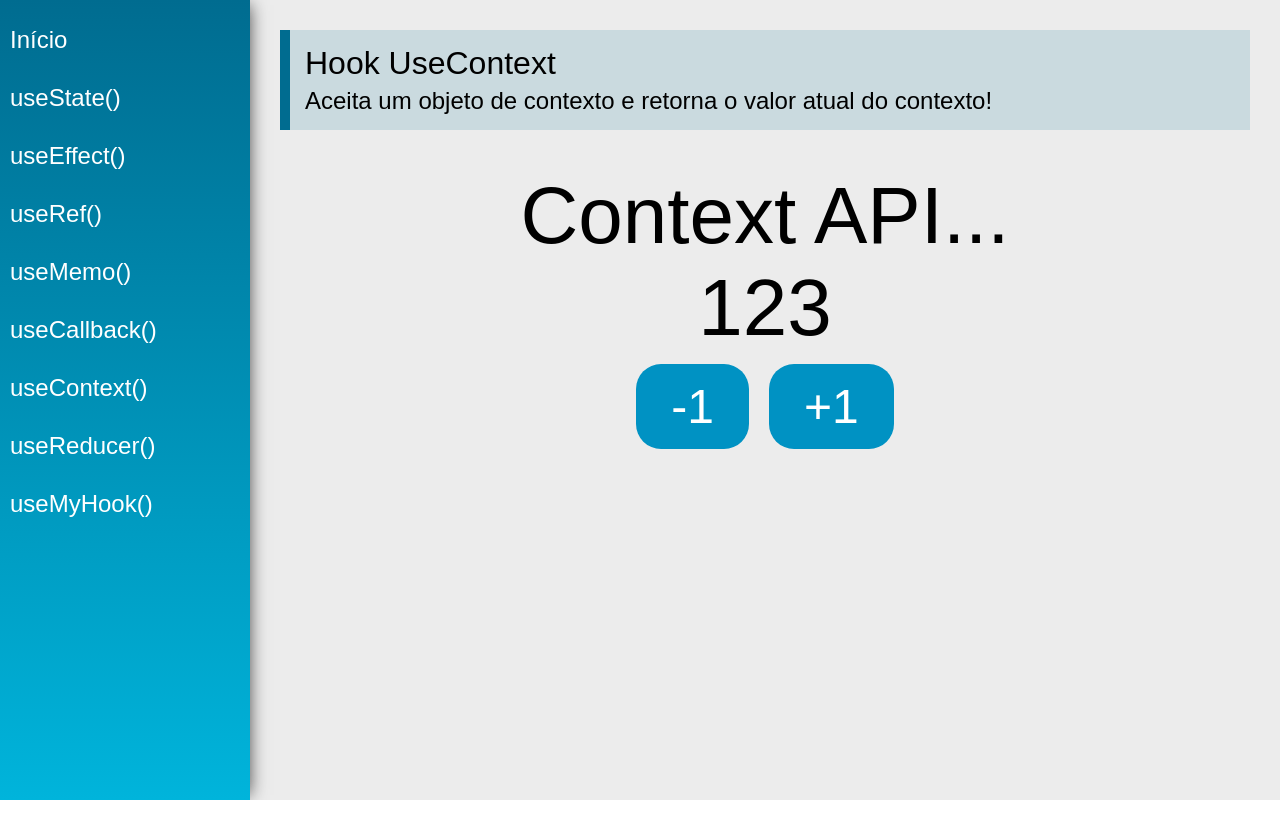
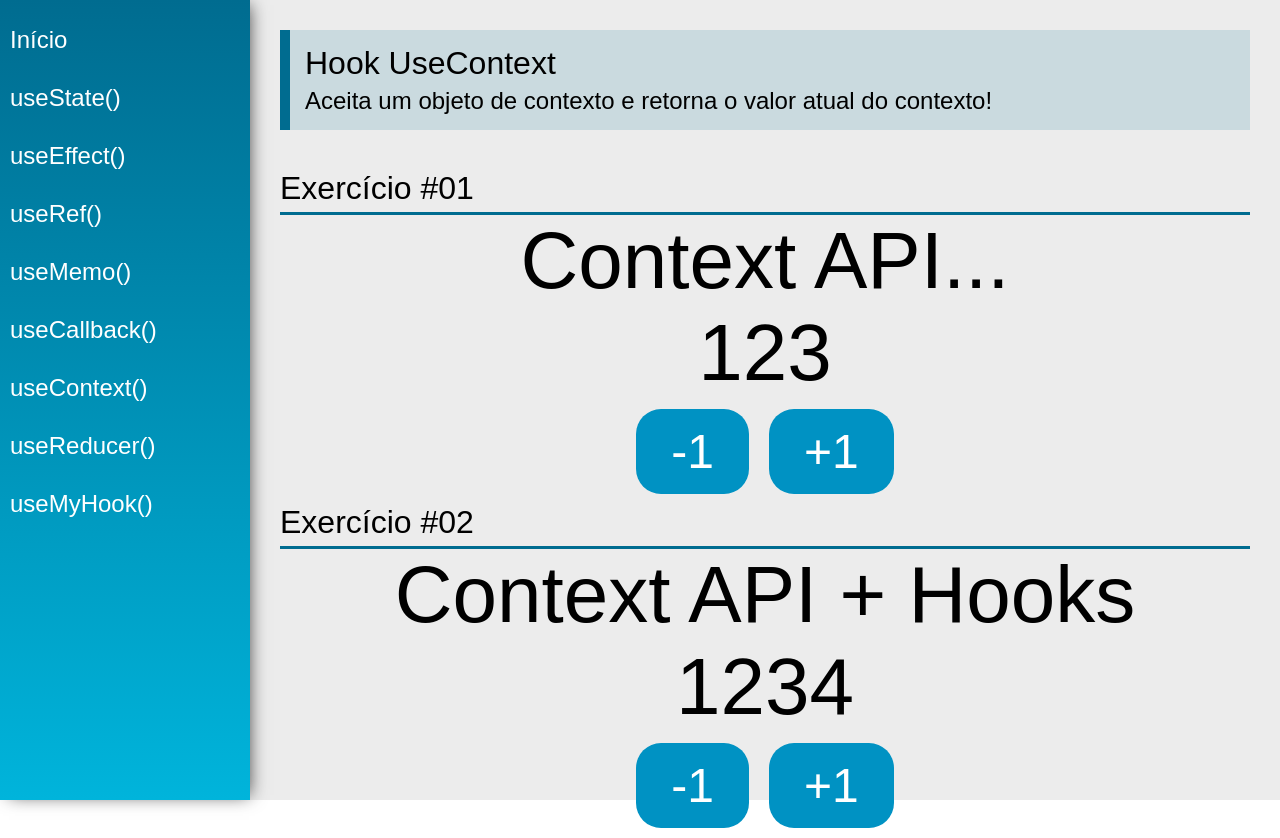
Before and after one commit to brunobandelli/Learning_Hooks_React, a React (Create React App) app: page /useContext in a window 1280 px wide. Before the commit the page ends 800 px from the top, so only its background shows below. Built offline with nearby package versions, Linux system fonts and the light colour scheme.

Commit message:
useContext #02 Ok

```diff
--- /dev/null
+++ b/src/data/Store.jsx
@@ -0,0 +1,36 @@
+import React from "react";
+import { useState } from "react/cjs/react.development";
+
+const initialState = {
+    number: 1234,
+    text: 'Context API + Hooks'
+}
+
+export const AppContext = React.createContext(initialState)
+
+const Store = props => {
+
+    const [state, setState] = useState(initialState)
+
+    function updateState(key, value) {
+        setState({
+            ...state,
+            [key]: value
+        })
+    }
+
+    return (
+
+        <AppContext.Provider value={{
+            number: state.number,
+            text: state.text,
+            setNumber: n => updateState('number', n),
+            setText: t => updateState('text', t),
+            }}>
+            {props.children}
+        </AppContext.Provider>
+
+    )
+}
+
+export default Store
--- a/src/views/App.jsx
+++ b/src/views/App.jsx
@@ -8,19 +8,24 @@
 import DataContext, { data } from '../data/DataContext'
 import { useState } from 'react/cjs/react.development'
 
+import Store from '../data/Store'
+
 const App = props => {
     const [state, setState] = useState(data)
 
     return (
 
-        <DataContext.Provider value={{state, setState}}>
+        <Store>
+            <DataContext.Provider value={{state, setState}}>
                 <div className="App">
                     <Router>
                         <Menu />
                         <Content />
                     </Router>
                 </div>
-        </DataContext.Provider>
+            </DataContext.Provider>
+        </Store>
+
     )
 }
 
--- a/src/views/examples/UseContext.jsx
+++ b/src/views/examples/UseContext.jsx
@@ -1,7 +1,10 @@
 import React, { useContext } from 'react'
+// import { useEffect } from 'react/cjs/react.development'
 import PageTitle from '../../components/layout/PageTitle'
+import SectionTitle from '../../components/layout/SectionTitle'
 
 import DataContext from '../../data/DataContext'
+import { AppContext } from '../../data/Store'
 
 const UseContext = (props) => {
 
@@ -14,6 +17,14 @@
         })
     }
 
+    const {number, text, setNumber, /*setText*/} = useContext(AppContext)
+
+    // useEffect(function() {
+    //     if(number > 1250){
+    //         setText('Eita!!!')
+    //     }
+    // }, [number])
+
     return (
         <div className="UseContext">
             <PageTitle
@@ -21,6 +32,7 @@
                 subtitle="Aceita um objeto de contexto e retorna o valor atual do contexto!"
             />
 
+            <SectionTitle title="Exercício #01"/>
             <div className="center">
                 <span className="text">{context.state.text}</span>
                 <span className="text">{context.state.number}</span>
@@ -32,6 +44,24 @@
                         onClick={() => addNumber(1)}>+1</button>
                 </div>
             </div>
+
+            <SectionTitle title="Exercício #02"/>
+            <div className="center">
+                <span className="text">{text}</span>
+                <span className="text">{number}</span>
+                <div>
+                    <button
+                        className="btn"
+                        onClick={()=> setNumber(number - 1)}>
+                        -1
+                    </button>
+                    <button
+                        className="btn"
+                        onClick={()=> setNumber(number + 1)}>
+                        +1
+                    </button>
+                </div>
+            </div>
         </div>
     )
 }
```
